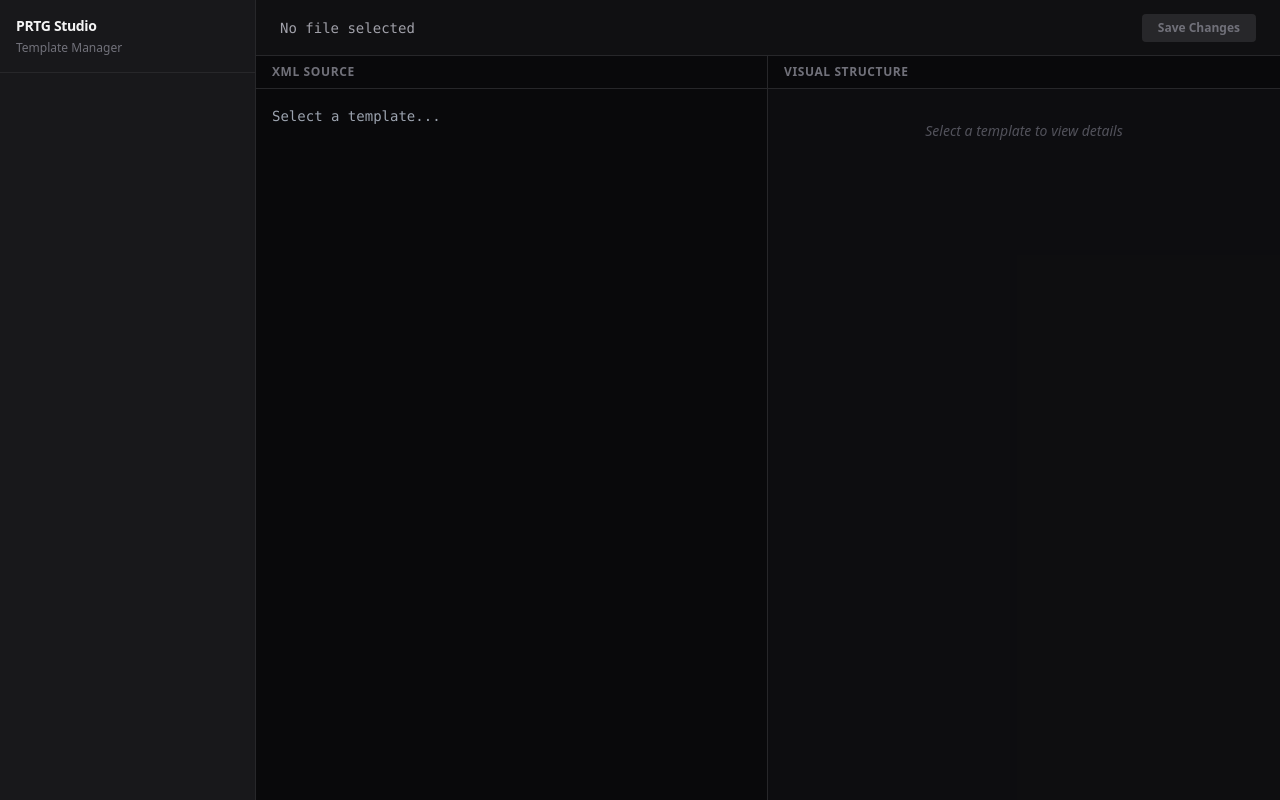
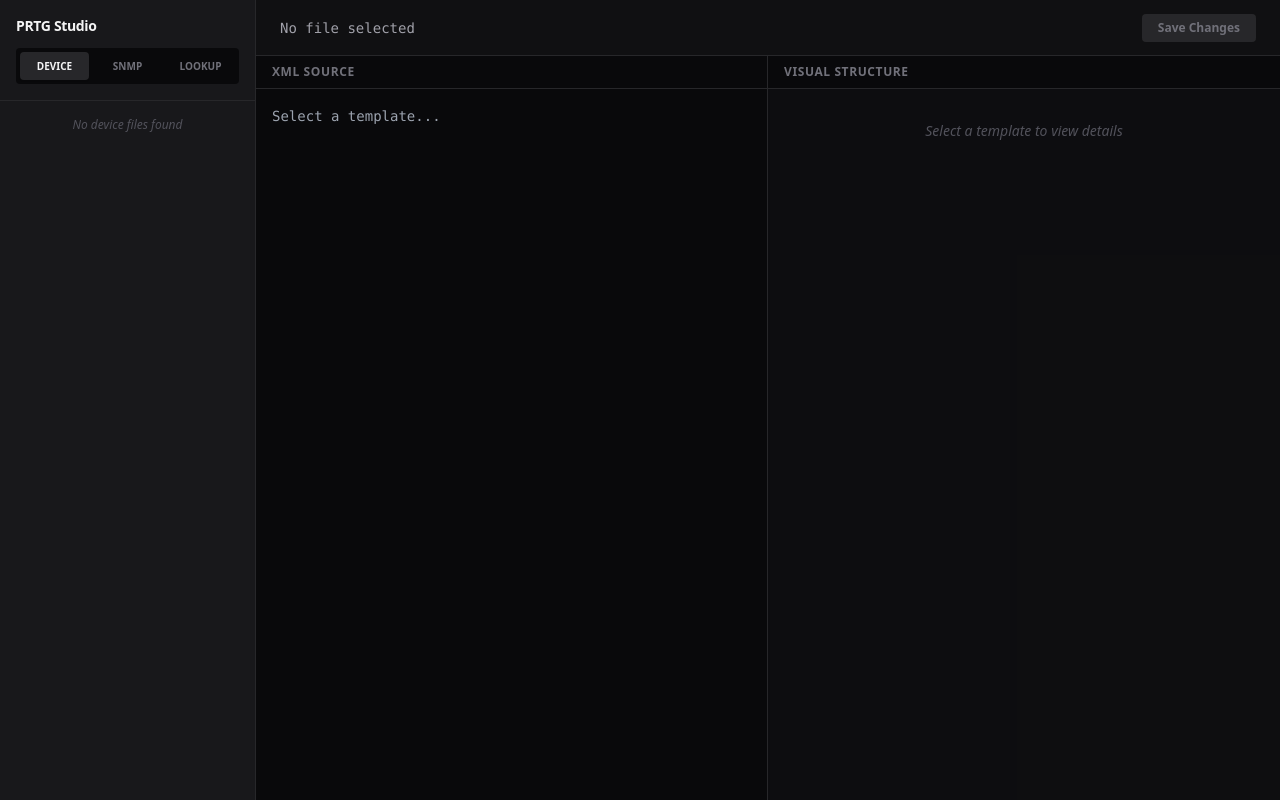
Before and after one commit to jkowall/PRTG-template-studio, a Flask app: page / in a window 1280 px wide. Run offline with Flask 3, Linux system fonts and the light colour scheme; data that the repository does not hold is empty; parts of the project's set-up code (start-up, migrations or seed data) failed here and were passed over; some libraries are stand-ins or nearby versions.

Commit message:
feat: add support for device, snmp, and lookup templates

```diff
--- a/app.py
+++ b/app.py
@@ -15,6 +15,8 @@ def load_config():
         print(f"[{CONFIG_FILE}] not found. Generating default...")
         config['Server'] = {'Host': '0.0.0.0', 'Port': '8080'}
         config['PRTG'] = {'TemplatePath': './devicetemplates'}
+        config['SNMP'] = {'LibraryPath': './snmplibs'}
+        config['Lookups'] = {'LookupPath': './lookups'}
         config['Security'] = {'Username': 'admin', 'Password': 'changeme'}
         with open(CONFIG_FILE, 'w') as f:
             config.write(f)
@@ -26,37 +28,59 @@ config = load_config()
 
 HOST = config.get('Server', 'Host', fallback='0.0.0.0')
 PORT = config.getint('Server', 'Port', fallback=8080)
-TEMPLATE_PATH = config.get('PRTG', 'TemplatePath', fallback='./devicetemplates')
 AUTH_USER = config.get('Security', 'Username', fallback='admin')
 AUTH_PASS = config.get('Security', 'Password', fallback='changeme')
+
+# Allow configuring which types map to which paths and allowed extensions
+DIRECTORIES = {
+    'device': {
+        'path': config.get('PRTG', 'TemplatePath', fallback='./devicetemplates'),
+        'extensions': ('.odt',)
+    },
+    'snmp': {
+        'path': config.get('SNMP', 'LibraryPath', fallback='./snmplibs'),
+        'extensions': ('.oidlib', '.xml')
+    },
+    'lookup': {
+        'path': config.get('Lookups', 'LookupPath', fallback='./lookups'),
+        'extensions': ('.ovl', '.xml')
+    }
+}
 
 # --- Helper Functions ---
 
 def ensure_directory_structure():
-    if not os.path.exists(TEMPLATE_PATH):
-        try:
-            os.makedirs(TEMPLATE_PATH)
-            print(f"Created template directory: {TEMPLATE_PATH}")
-        except OSError as e:
-            print(f"Error creating directory {TEMPLATE_PATH}: {e}")
-            sys.exit(1)
+    for key, info in DIRECTORIES.items():
+        path = info['path']
+        if not os.path.exists(path):
+            try:
+                os.makedirs(path)
+                print(f"Created {key} directory: {path}")
+            except OSError as e:
+                print(f"Error creating directory {path}: {e}")
+                sys.exit(1)
 
 def ensure_git_repo():
-    git_dir = os.path.join(TEMPLATE_PATH, '.git')
-    if not os.path.exists(git_dir):
-        print("Initializing Git repository...")
-        try:
-            subprocess.run(['git', 'init'], cwd=TEMPLATE_PATH, check=True)
-            # Configure git locally for this repo if needed, but assuming user git config exists or we set local
-            subprocess.run(['git', 'config', 'user.email', 'prtg-studio@local'], cwd=TEMPLATE_PATH, check=False)
-            subprocess.run(['git', 'config', 'user.name', 'PRTG Studio'], cwd=TEMPLATE_PATH, check=False)
-        except subprocess.CalledProcessError as e:
-            print(f"Failed to init git repo: {e}")
+    for key, info in DIRECTORIES.items():
+        path = info['path']
+        git_dir = os.path.join(path, '.git')
+        if not os.path.exists(git_dir):
+            print(f"Initializing Git repository for {key}...")
+            try:
+                subprocess.run(['git', 'init'], cwd=path, check=True)
+                # Configure git locally for this repo if needed
+                subprocess.run(['git', 'config', 'user.email', 'prtg-studio@local'], cwd=path, check=False)
+                subprocess.run(['git', 'config', 'user.name', 'PRTG Studio'], cwd=path, check=False)
+            except subprocess.CalledProcessError as e:
+                print(f"Failed to init git repo in {path}: {e}")
 
-def git_commit(filename, message):
+def git_commit(type_key, filename, message):
+    if type_key not in DIRECTORIES:
+        return False, "Invalid type"
+    path = DIRECTORIES[type_key]['path']
     try:
-        subprocess.run(['git', 'add', filename], cwd=TEMPLATE_PATH, check=True)
-        subprocess.run(['git', 'commit', '-S', '-m', message], cwd=TEMPLATE_PATH, check=True)
+        subprocess.run(['git', 'add', filename], cwd=path, check=True)
+        subprocess.run(['git', 'commit', '-S', '-m', message], cwd=path, check=True)
         return True, "Saved and committed."
     except subprocess.CalledProcessError as e:
         return False, f"Git error: {e}"
@@ -81,31 +105,53 @@ def index():
 @app.route('/api/templates', methods=['GET'])
 @auth.login_required
 def list_templates():
+    type_key = request.args.get('type', 'device')
+    if type_key not in DIRECTORIES:
+        return jsonify({"error": "Invalid type"}), 400
+
+    info = DIRECTORIES[type_key]
+    path = info['path']
+    exts = info['extensions']
+
     files = []
-    if os.path.exists(TEMPLATE_PATH):
-        for f in os.listdir(TEMPLATE_PATH):
-            if f.endswith('.odt') and os.path.isfile(os.path.join(TEMPLATE_PATH, f)):
+    if os.path.exists(path):
+        for f in os.listdir(path):
+            if f.lower().endswith(exts) and os.path.isfile(os.path.join(path, f)):
                 files.append(f)
     return jsonify(files)
 
 @app.route('/api/template/<filename>', methods=['GET'])
 @auth.login_required
 def get_template(filename):
+    type_key = request.args.get('type', 'device')
+    if type_key not in DIRECTORIES:
+        return jsonify({"error": "Invalid type"}), 400
+
     # Security check: prevent directory traversal
     if '..' in filename or filename.startswith('/'):
         return jsonify({"error": "Invalid filename"}), 400
 
-    filepath = os.path.join(TEMPLATE_PATH, filename)
+    path = DIRECTORIES[type_key]['path']
+    filepath = os.path.join(path, filename)
+
     if not os.path.exists(filepath):
         return jsonify({"error": "File not found"}), 404
 
-    with open(filepath, 'r', encoding='utf-8') as f:
-        content = f.read()
-    return jsonify({"filename": filename, "content": content})
+    try:
+        with open(filepath, 'r', encoding='utf-8') as f:
+            content = f.read()
+    except UnicodeDecodeError:
+        return jsonify({"error": "Binary or invalid encoding"}), 400
+
+    return jsonify({"filename": filename, "content": content, "type": type_key})
 
 @app.route('/api/template/<filename>', methods=['POST'])
 @auth.login_required
 def save_template(filename):
+    type_key = request.args.get('type', 'device')
+    if type_key not in DIRECTORIES:
+        return jsonify({"error": "Invalid type"}), 400
+
     if '..' in filename or filename.startswith('/'):
         return jsonify({"error": "Invalid filename"}), 400
 
@@ -114,17 +160,21 @@ def save_template(filename):
     if content is None:
         return jsonify({"error": "No content provided"}), 400
 
-    # Basic XML validation could go here, but relying on frontend for now or simple check
-    if not content.strip().startswith('<'): # Very basic check
-         pass # Allow saving even if broken XML? Maybe warning. For now let it pass.
+    # Basic XML validation could go here.
+    # We might want looser validation for non-XML OIDLIBS if those exist,
+    # but standards say .oidlib is mostly XML or JSON?
+    # Actually PRTG OIDLIBs are XML. OVLs are XML. So XML check is still decent valid sanity check.
+    if content.strip() and not content.strip().startswith('<') and not content.strip().startswith('{'):
+         pass # Allow saving
 
-    filepath = os.path.join(TEMPLATE_PATH, filename)
+    path = DIRECTORIES[type_key]['path']
+    filepath = os.path.join(path, filename)
 
     try:
         with open(filepath, 'w', encoding='utf-8') as f:
             f.write(content)
 
-        success, msg = git_commit(filename, f"Update {filename} via PRTG Studio")
+        success, msg = git_commit(type_key, filename, f"Update {filename} via PRTG Studio")
         if success:
             return jsonify({"message": msg})
         else:
--- a/templates/index.html
+++ b/templates/index.html
@@ -1,5 +1,6 @@
 <!DOCTYPE html>
 <html lang="en">
+
 <head>
     <meta charset="UTF-8">
     <meta name="viewport" content="width=device-width, initial-scale=1.0">
@@ -29,8 +30,10 @@
         @import url('https://fonts.googleapis.com/css2?family=Inter:wght@400;500;600&family=JetBrains+Mono:wght@400;500&display=swap');
 
         body {
-            background-color: #09090b; /* zinc-950 */
-            color: #f4f4f5; /* zinc-100 */
+            background-color: #09090b;
+            /* zinc-950 */
+            color: #f4f4f5;
+            /* zinc-100 */
         }
 
         /* Custom scrollbar for webkit */
@@ -38,15 +41,21 @@
             width: 8px;
             height: 8px;
         }
+
         ::-webkit-scrollbar-track {
-            background: #18181b; /* zinc-900 */
+            background: #18181b;
+            /* zinc-900 */
         }
+
         ::-webkit-scrollbar-thumb {
-            background: #3f3f46; /* zinc-700 */
+            background: #3f3f46;
+            /* zinc-700 */
             border-radius: 4px;
         }
+
         ::-webkit-scrollbar-thumb:hover {
-            background: #52525b; /* zinc-600 */
+            background: #52525b;
+            /* zinc-600 */
         }
     </style>
 
@@ -55,6 +64,7 @@
     <script crossorigin src="https://unpkg.com/react-dom@18/umd/react-dom.development.js"></script>
     <script src="https://unpkg.com/@babel/standalone/babel.min.js"></script>
 </head>
+
 <body class="h-screen overflow-hidden flex flex-col font-sans text-sm">
 
     <div id="root" class="h-full w-full"></div>
@@ -138,6 +148,7 @@
         const App = () => {
             const [templates, setTemplates] = useState([]);
             const [selectedFile, setSelectedFile] = useState(null);
+            const [activeType, setActiveType] = useState('device'); // device, snmp, lookup
             const [content, setContent] = useState("");
             const [initialContent, setInitialContent] = useState("");
             const [status, setStatus] = useState("");
@@ -145,11 +156,14 @@
 
             useEffect(() => {
                 fetchTemplates();
-            }, []);
+                setSelectedFile(null);
+                setContent("");
+                setInitialContent("");
+            }, [activeType]);
 
             const fetchTemplates = async () => {
                 try {
-                    const res = await fetch('/api/templates');
+                    const res = await fetch(`/api/templates?type=${activeType}`);
                     if (res.ok) {
                         const data = await res.json();
                         setTemplates(data);
@@ -164,7 +178,7 @@
 
                 setLoading(true);
                 try {
-                    const res = await fetch(`/api/template/${filename}`);
+                    const res = await fetch(`/api/template/${filename}?type=${activeType}`);
                     if (res.ok) {
                         const data = await res.json();
                         setSelectedFile(filename);
@@ -183,7 +197,7 @@
                 if (!selectedFile) return;
                 setStatus("Saving...");
                 try {
-                    const res = await fetch(`/api/template/${selectedFile}`, {
+                    const res = await fetch(`/api/template/${selectedFile}?type=${activeType}`, {
                         method: 'POST',
                         headers: { 'Content-Type': 'application/json' },
                         body: JSON.stringify({ content })
@@ -208,19 +222,32 @@
                     {/* Sidebar */}
                     <div class="w-64 flex-shrink-0 border-r border-zinc-800 bg-zinc-900 flex flex-col">
                         <div class="p-4 border-b border-zinc-800">
-                            <h1 class="font-bold text-zinc-100 tracking-tight">PRTG Studio</h1>
-                            <p class="text-xs text-zinc-500 mt-1">Template Manager</p>
+                            <h1 class="font-bold text-zinc-100 tracking-tight mb-3">PRTG Studio</h1>
+                            <div class="flex bg-zinc-950 rounded p-1 gap-1">
+                                {['device', 'snmp', 'lookup'].map(type => (
+                                    <button
+                                        key={type}
+                                        onClick={() => setActiveType(type)}
+                                        class={`flex-1 py-1 px-2 text-[10px] uppercase font-bold rounded transition-colors ${activeType === type
+                                                ? 'bg-zinc-800 text-zinc-100 shadow-sm'
+                                                : 'text-zinc-500 hover:text-zinc-300'
+                                            }`}
+                                    >
+                                        {type}
+                                    </button>
+                                ))}
+                            </div>
                         </div>
                         <div class="flex-1 overflow-y-auto p-2 space-y-1">
+                            {templates.length === 0 && <div class="text-xs text-zinc-600 p-2 text-center italic">No {activeType} files found</div>}
                             {templates.map(file => (
                                 <button
                                     key={file}
                                     onClick={() => loadTemplate(file)}
-                                    class={`w-full text-left px-3 py-2 rounded text-xs font-medium transition-colors ${
-                                        selectedFile === file
+                                    class={`w-full text-left px-3 py-2 rounded text-xs font-medium transition-colors ${selectedFile === file
                                             ? 'bg-blue-600/10 text-blue-400 border border-blue-600/20'
                                             : 'hover:bg-zinc-800 text-zinc-400'
-                                    }`}
+                                        }`}
                                 >
                                     {file}
                                 </button>
@@ -241,11 +268,10 @@
                                 <button
                                     onClick={saveTemplate}
                                     disabled={!isDirty || loading}
-                                    class={`px-4 py-1.5 rounded text-xs font-semibold transition-all ${
-                                        isDirty
+                                    class={`px-4 py-1.5 rounded text-xs font-semibold transition-all ${isDirty
                                             ? 'bg-blue-600 hover:bg-blue-500 text-white shadow-lg shadow-blue-900/20'
                                             : 'bg-zinc-800 text-zinc-500 cursor-not-allowed'
-                                    }`}
+                                        }`}
                                 >
                                     {loading ? 'Saving...' : 'Save Changes'}
                                 </button>
@@ -283,4 +309,5 @@
         root.render(<App />);
     </script>
 </body>
+
 </html>
```
Also changed, not shown: config.ini (+10 -0 lines), tests/test_app.py (+13 -0 lines).
